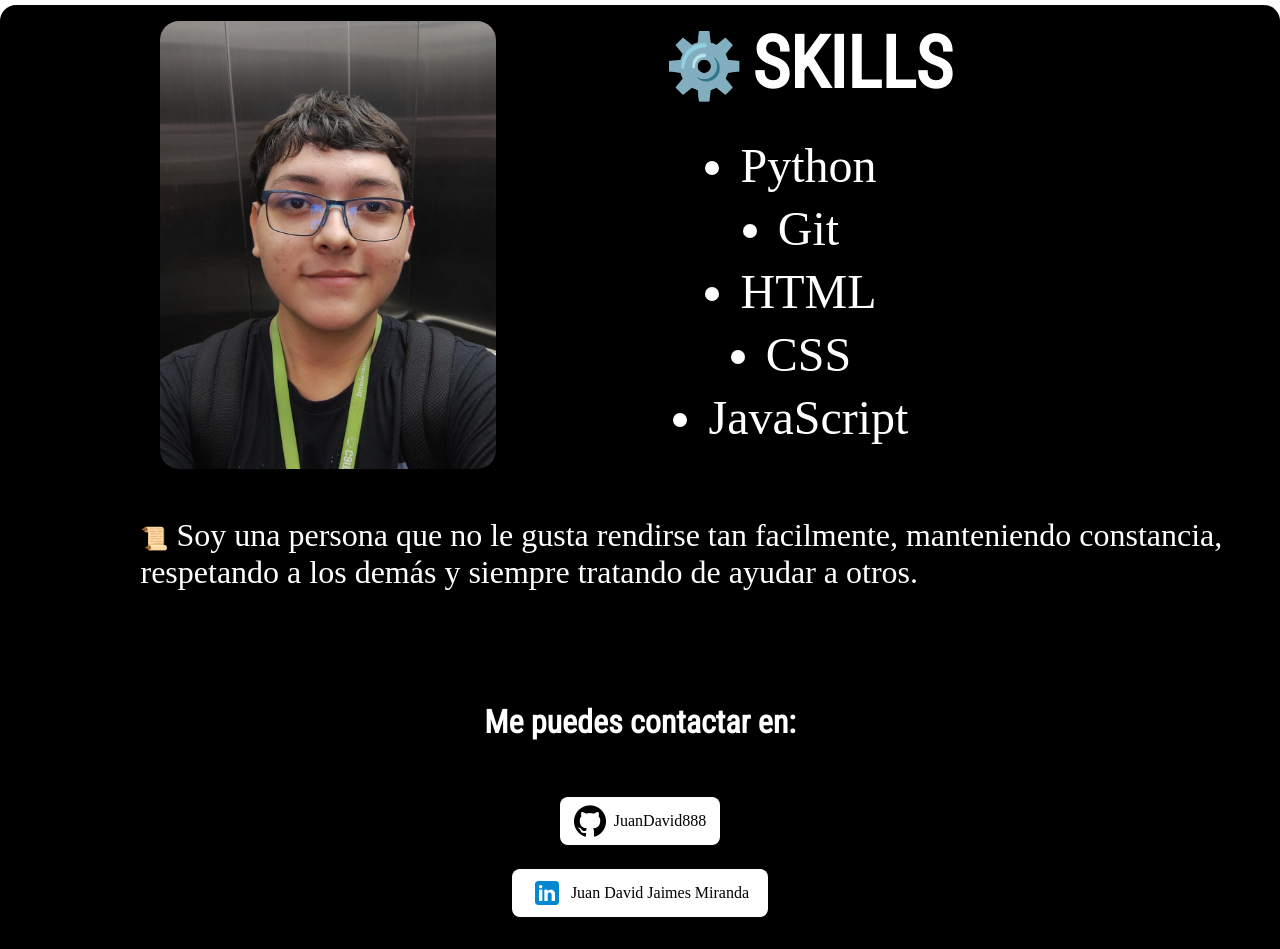
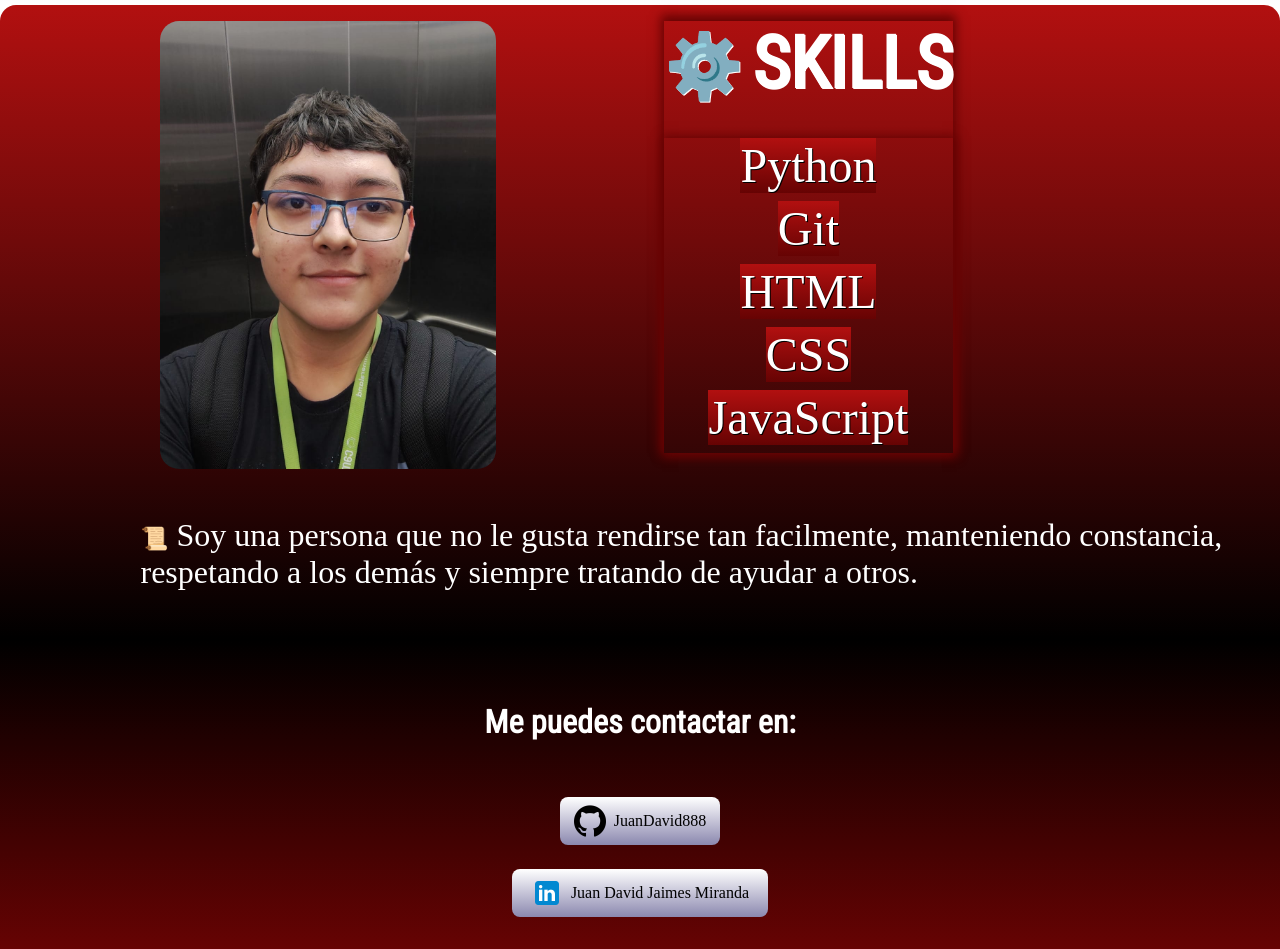
Before and after one commit to JuanDavid888/Portafolio, a plain HTML site: page index.html in a window 1280 px wide. Shown: the part 200-1149 px from the top of the page. Drawn offline with Linux system fonts and the light colour scheme; a web font is replaced by a local one.

Commit message:
feat: :lipstick: Se añadieron colores y documentación sobre el trabajo

```diff
--- a/css/style.css
+++ b/css/style.css
@@ -6,7 +6,7 @@
 }
 /********** HEADER **********/
 .div__header{
-    background-color: var(--color-1);
+    background: linear-gradient( var(--color-5), var(--color-1));
     display: flex;
     justify-content: center;
     padding: 2rem;
@@ -37,7 +37,7 @@
 
 /********** MAIN **********/
 .div__main{
-    background-color: var(--color-2);
+    background: linear-gradient(var(--color-4), var(--color-2));
     display: flex;
     justify-content: center;
     border-radius: 1rem 1rem 0 0;
@@ -63,6 +63,8 @@
 .div__skills{
     font-family: "Roboto_Condensed-Regular";
     font-size: 1.5rem;
+    text-shadow: 1px 1px var(--color-1);
+    box-shadow: 0px -3px 10px 3px var(--color-3);
     color: var(--color-1);
 }
 .skills-title::before{
@@ -73,13 +75,17 @@
 }
 .div__main__info ul{
     display: flex;
+    list-style: none;
     flex-direction: column;
     align-items: center;
+    box-shadow: 1px 1px 10px 3px var(--color-3);
+    text-shadow: 1px 1px var(--color-2);
     margin-top: 1rem;
 }
 .div__main__info ul li{
     font-family: "Inter_24pt-bold";
     font-size: 1.2rem;
+    background: linear-gradient(var(--color-4), var(--color-3));
     color: var(--color-1);
     margin-bottom: 0.5rem;
 }
@@ -99,7 +105,7 @@
 
 /********** FOOTER **********/
 .div__footer{
-    background-color: var(--color-2);
+    background: linear-gradient(var(--color-2), var(--color-3));
     display: flex;
     justify-content: center;
     padding: 2rem;
@@ -123,7 +129,7 @@
     margin-top: 1rem;
 }
 .div__footer-info .gitHub{
-    background-color: var(--color-1);
+    background: linear-gradient(var(--color-1), var(--color-6));
     text-decoration: none;
     display: flex;
     justify-content: center;
@@ -134,7 +140,7 @@
     border-radius: 0.5rem;
 }
 .div__footer-info .linkedIn{
-    background-color: var(--color-1);
+    background: linear-gradient(var(--color-1), var(--color-6));
     text-decoration: none;
     display: flex;
     justify-content: center;
--- a/css/variables.css
+++ b/css/variables.css
@@ -2,6 +2,11 @@
 :root{
     --color-1: #FFFFFF;
     --color-2: #000000;
+    --color-3: #660303;
+    --color-4: #b21010;
+    --color-5: #abc8f3;
+    --color-6: #8b88af;
+    --color-7: #c0b130;
 }
 
 @font-face {
--- a/index.html
+++ b/index.html
@@ -43,8 +43,8 @@
             <div class="div__info-personal">
                 <h2 class="title-info">Me puedes contactar en:</h2>
                 <div class="div__footer-info">
-                    <a class="gitHub" href="https://github.com/JuanDavid888"><img src="storage/img/github.png" alt="github"><p>JuanDavid888</p></a>
-                    <a class="linkedIn" href="https://linkedin.com/in/juan-david-jaimes-miranda-6a1809357"><img src="storage/img/linkedin.png" alt="linkedin"><p>Juan David Jaimes Miranda</p></a>
+                    <a class="gitHub" href="https://github.com/JuanDavid888"><img src="storage/img/GitHub.png" alt="github"><p>JuanDavid888</p></a>
+                    <a class="linkedIn" href="https://linkedin.com/in/juan-david-jaimes-miranda-6a1809357"><img src="storage/img/LinkedIn.png" alt="linkedin"><p>Juan David Jaimes Miranda</p></a>
                 </div>
             </div>
         </div>
```
Also changed, not shown: 1 other file.
